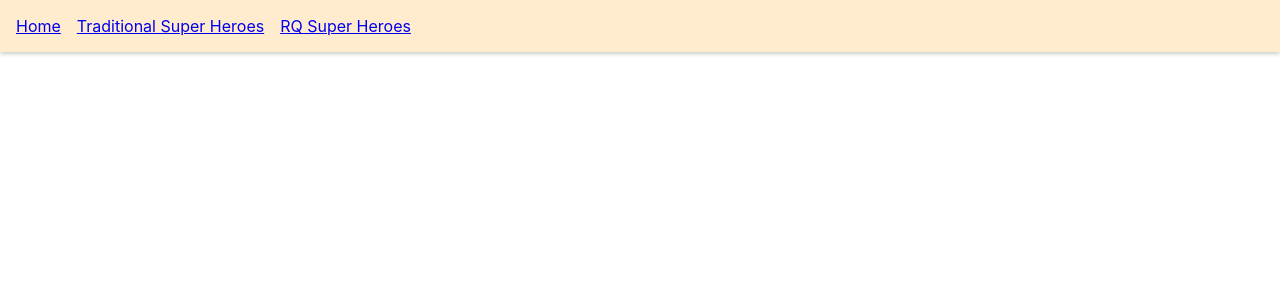
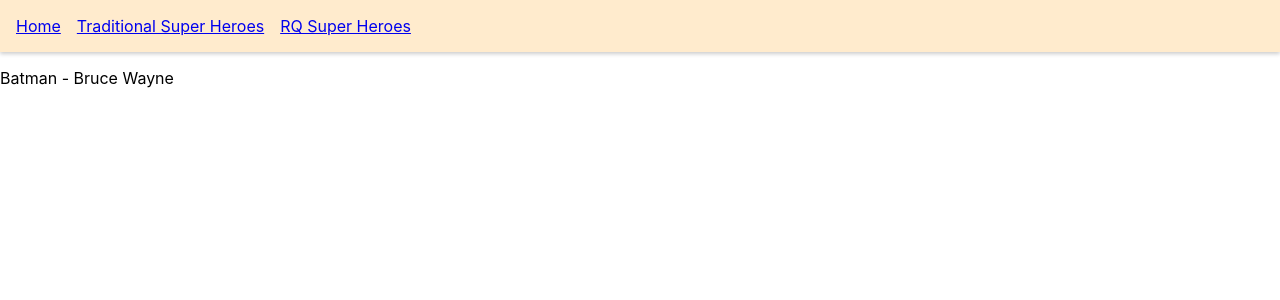
Before and after one commit to KshitijV97/react-query, a React (Create React App) app: page /rq-super-heroes/1 in a window 1280 px wide. Shown: the top 300 px of the page. Built offline with nearby package versions, Linux system fonts and the light colour scheme; data requests are answered from the project's data file.

Commit message:
Query by Id

```diff
--- a/src/App.js
+++ b/src/App.js
@@ -6,6 +6,7 @@ import { BrowserRouter as Router, Routes, Route, Link } from "react-router-dom";
 import { HomePage } from "./components/Home.page";
 import { RQSuperHeroesPage } from "./components/RQSuperHeroes.page";
 import { SuperHeroesPage } from "./components/SuperHeroes.page";
+import { RQSuperHero } from "./components/RQSuperHero.page";
 
 const queryClient = new QueryClient();
 
@@ -28,6 +29,7 @@ function App() {
             </ul>
           </nav>
           <Routes>
+            <Route path="/rq-super-heroes/:heroId" element={<RQSuperHero />} />
             <Route path="/super-heroes" element={<SuperHeroesPage />} />
             <Route path="/rq-super-heroes" element={<RQSuperHeroesPage />} />
             <Route path="/" element={<HomePage />} />
--- /dev/null
+++ b/src/components/RQSuperHero.page.js
@@ -0,0 +1,17 @@
+import { useParams } from "react-router-dom";
+import useSuperHeroData from "../hooks/useSuperHeroData";
+
+export const RQSuperHero = () => {
+  const { heroId } = useParams();
+  const { isLoading, data, isError, error } = useSuperHeroData(heroId);
+
+  if (isLoading) return <h2>Loading.....</h2>;
+
+  if (isError) return <h2>{error.message}</h2>;
+
+  return (
+    <div>
+      {data.data.name} - {data.data.alterEgo}
+    </div>
+  );
+};
--- a/src/components/RQSuperHeroes.page.js
+++ b/src/components/RQSuperHeroes.page.js
@@ -1,4 +1,5 @@
 import { useSuperHeroesData } from "../hooks/useSuperHeroesData";
+import { Link } from "react-router-dom";
 
 export const RQSuperHeroesPage = () => {
   const onSuccess = (data) =>
@@ -19,12 +20,16 @@ export const RQSuperHeroesPage = () => {
   return (
     <div>
       <h2>RQ Super heroes page</h2>
-      {/* {data?.data.map((hero) => {
-        return <div key={hero.name}>{hero.name}</div>;
-      })} */}
-      {data.map((heroName) => (
+      {data?.data.map((hero) => {
+        return (
+          <div key={hero.id} style={{ cursor: "pointer" }}>
+            <Link to={`/rq-super-heroes/${hero.id}`}>{hero.name}</Link>
+          </div>
+        );
+      })}
+      {/* {data.map((heroName) => (
         <div key={heroName}>{heroName}</div>
-      ))}
+      ))} */}
     </div>
   );
 };
--- /dev/null
+++ b/src/hooks/useSuperHeroData.js
@@ -0,0 +1,13 @@
+import { useQuery } from "@tanstack/react-query";
+import axios from "axios";
+
+const fetchSuperHero = ({ queryKey }) => {
+  const heroId = queryKey[1];
+  return axios.get(`http://localhost:4000/superheroes/${heroId}`);
+};
+
+export const useSuperHeroData = (heroId) => {
+  return useQuery(["super-hero", heroId], fetchSuperHero);
+};
+
+export default useSuperHeroData;
--- a/src/hooks/useSuperHeroesData.js
+++ b/src/hooks/useSuperHeroesData.js
@@ -9,6 +9,6 @@ export const useSuperHeroesData = (onSuccess, onError) => {
   return useQuery(["super-heroes"], fetchSuperheroes, {
     onSuccess,
     onError,
-    select: (data) => data.data.map((h) => h.name),
+    // select: (data) => data.data.map((h) => h.name), commenting as we require heroId for QueryById
   });
 };
```
Also changed, not shown: notes.txt.
